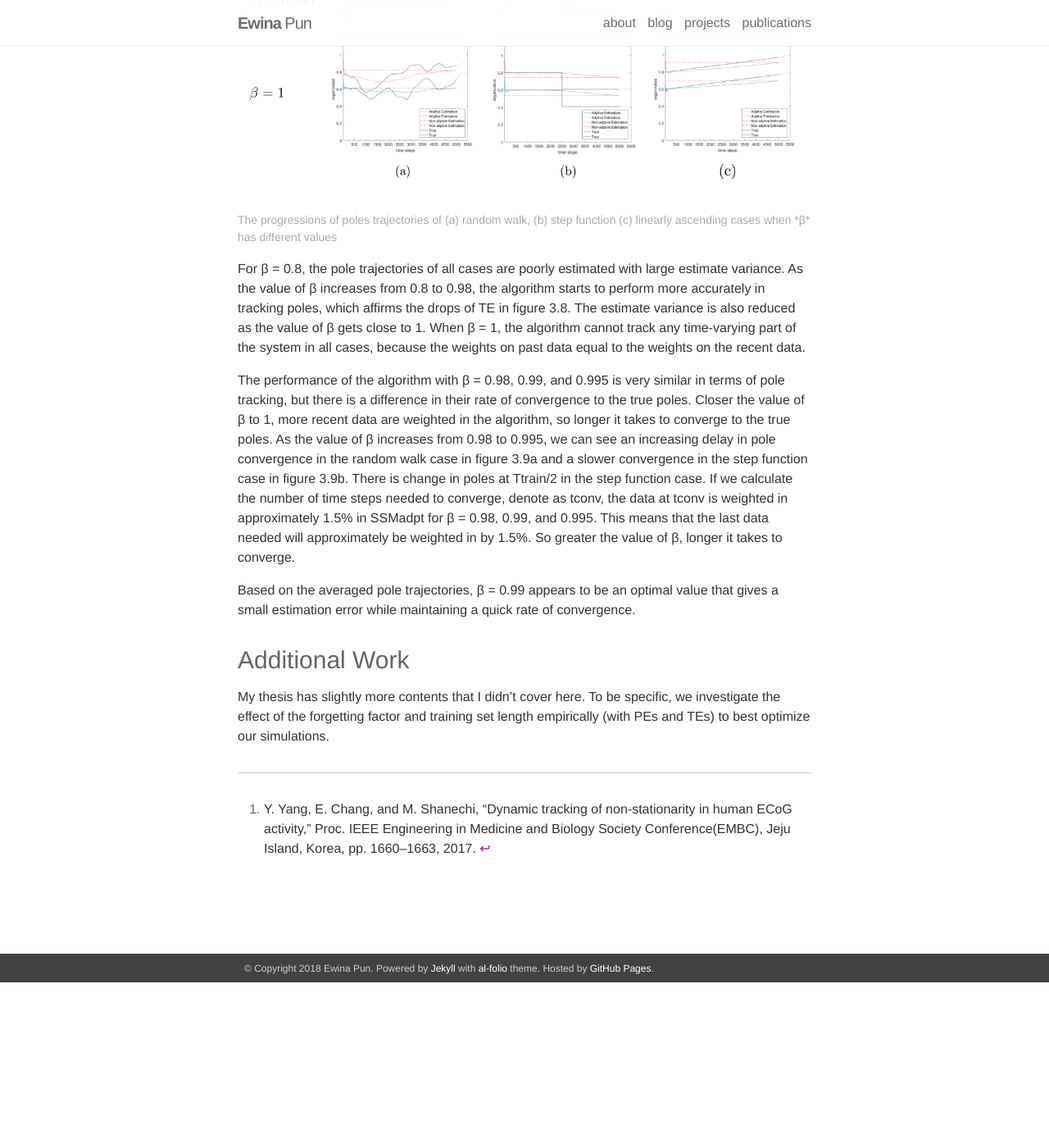
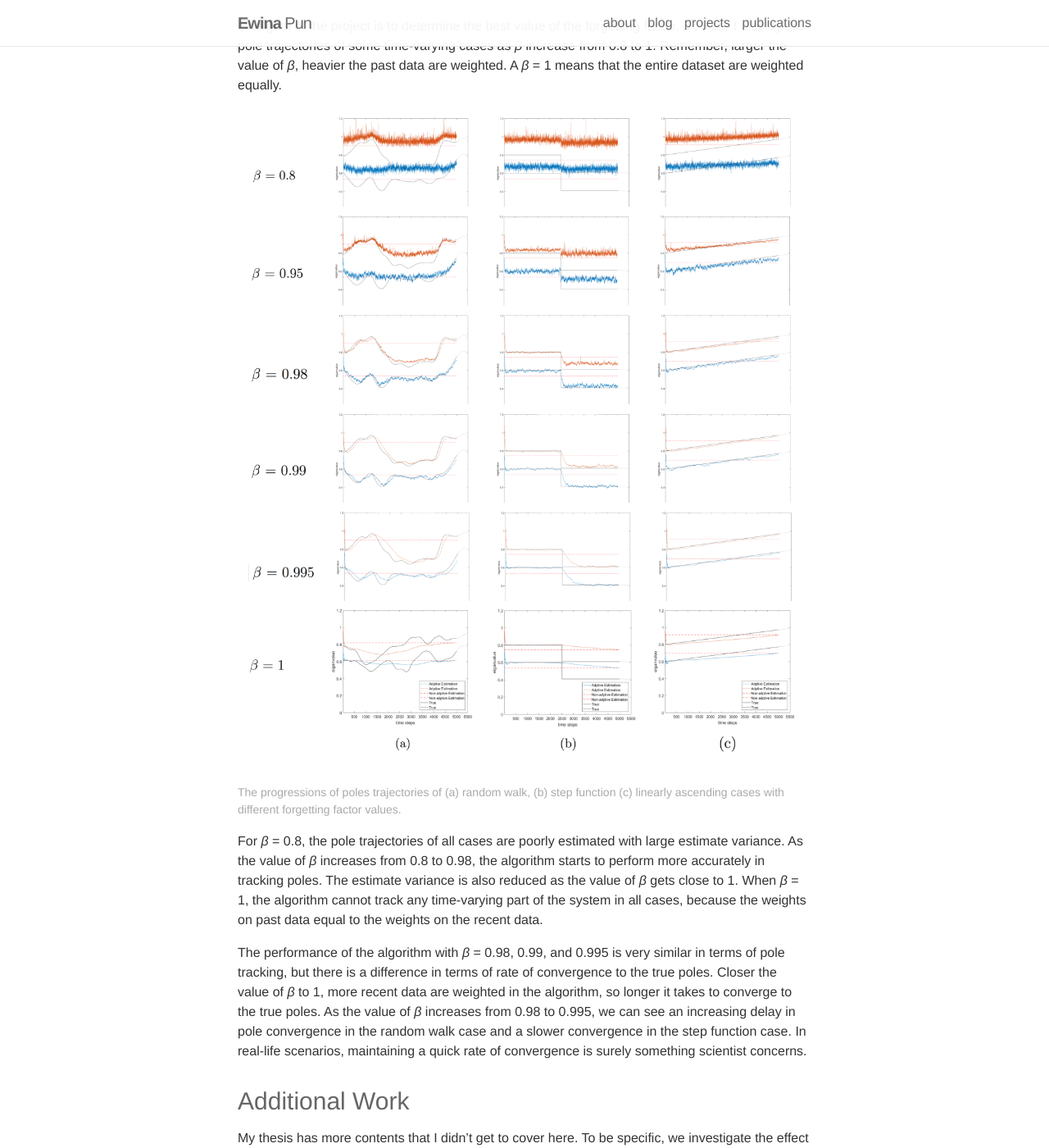
Before and after one commit to ewinapun/ewinapun.github.io, a Jekyll site: the page built from _projects/2_project.markdown, in a window 1280 px wide and 1400 px high, scrolled down 3963 px. Shown: the whole window at 82% size. Built offline with Jekyll 4.4.1, drawn with Linux system fonts in a browser that asks for light colours; nearby versions of some CDN libraries; before the commit the page ends 5161 px from its top, so only the background shows below that; some of the changed text lies outside the part shown.

Commit message:
subid project

```diff
--- a/_projects/2_project.markdown
+++ b/_projects/2_project.markdown
@@ -17,12 +17,16 @@
 
 ## results
 
+For each case, we visually evaluate the pole tracking ability of the adaptive algorithm and compare the output estimation in the test set. We also quantitatively compare PE and TE of both algorithms.
+
 <p>
     <img src="/assets/img/dynamic_tracking_project/all5waveforms.png" style="width: 99%;"/>
     <div class="caption">
         Waveforms of poles of system matrix A: (a) a time-invariant system, (b-e) time-varying systems with random walk, ascending linearly, changing abruptly with a step function, and ascending linearly with a step function, respectively.
     </div>
 </p>
+
+### Time-invariant system
 
 <p>
     <img src="/assets/img/dynamic_tracking_project/non(3)_eig_test_enlarged.png" style="width: 49%;"/>
@@ -32,14 +36,17 @@
     </div>
 </p>
 
+Since this is a time-invariant system, we set *β* = 1 to show that the adaptive algorithm can perform equally well when all past data are used. The pole estimation using the non-adaptive algorithm can perfectly track the true time-invariant poles and the estimated poles using adaptive algorithm can converge quickly to the true poles as well.
+
+### Time-varying systems
+
 <p>
     <img src="/assets/img/dynamic_tracking_project/auto(1)-eig-99.png" style="width: 49%;"/>
     <img src="/assets/img/dynamic_tracking_project/auto(1)-test-99.png" style="width: 49%;"/>
     <div class="caption">
-        Performance on random walk time-varying system: (a) Poles trajectories (b) Estimated outputs in test set.
+        Performance on random walk time-varying system: (a) Poles trajectories (b) Estimated outputs in test set. Each pole trajectory of the A matrix has different random walk patterns.
     </div>
 </p>
-
 
 <p>
     <img src="/assets/img/dynamic_tracking_project/lin(1)-eig-99.png" style="width: 49%;"/>
@@ -65,44 +72,45 @@
     </div>
 </p>
 
+For all time-varying cases, we can point out that the non-adaptive algorithm fails to track the poles trajectories over time. Even when the non-adaptive algorithm uses all past data, since only one estimated system is produced, it is impossible to track poles in an adaptive manner. On the other hand, the adaptive algorithm can effectively track the true poles of the time-varying system. In figure (b), the estimated outputs of the test set using the adaptive algorithm are also closer to the true outputs compared to the non-adaptive algorithm. Judging visually, we can already conclude that the adaptive algorithm has a higher estimation power in the simulated time-varying cases.
+
 ## Simulations summary
 
+We also want to compare the algorithms quantitatively using our defined error measures. For all time-varying cases, we obtain TE_adpt < TE_non-adpt and PE_baseline < PE_adpt < PE_non-adpt, proving that the performance of the adaptive algorithm is indeed better than the non-adaptive algorithm. Meanwhile, adaptive algorithm can perform equally well as the non-adaptive algorithm in the time-invariant case.
 
-
-| cases | *β* | TE_adpt | TE_non-adpt | PE_adpt | PE_non-adpt | PE_baseline |
+| cases | TE_adpt | TE_non-adpt | PE_adpt | PE_non-adpt | PE_baseline |
 | --- | --- | --- | ---  | --- | --- | --- |
-| TI | 1 | 1.01±0.33% | 0.079±0.062% | 30.18±0.05% | 30.19±0.05% | 25.81±0.02% |
+| TI | 1.01±0.33% | 0.079±0.062% | 30.18±0.05% | 30.19±0.05% | 25.81±0.02% |
 | random walk | 0.99 | 3.76±0.14% | 10.85±5.03% | 20.50±0.21% | 28.26±0.05% | 13.47±0.01% |
-| linear | 0.99 | 1.96±0.13% | 6.96±0.70% | 15.85±0.19% | 19.77±0.05% | 11.10±0.001% |
-| step-up | 0.99 | 2.68±0.75% | 14.48±0.35% | 13.36±0.17% | 15.23±0.04% | 9.59±0.001% |
-| lin+step-up | 0.99 | 3.78±0.05% | 7.06±0.75% | 17.80±0.19% | 20.77±0.05% | 13.70±0.002% |
+| linear | 1.96±0.13% | 6.96±0.70% | 15.85±0.19% | 19.77±0.05% | 11.10±0.001% |
+| step-up | 2.68±0.75% | 14.48±0.35% | 13.36±0.17% | 15.23±0.04% | 9.59±0.001% |
+| lin+step-up | 3.78±0.05% | 7.06±0.75% | 17.80±0.19% | 20.77±0.05% | 13.70±0.002% |
 
 <p>
     <div class="caption">
-        A summary table of the PE and TE for each case.
+        A summary table of the PEs and TEs for each case.
     </div>
 </p>
 
-Overall, TE_adpt < TE_non-adpt and PE_baseline < PE_adpt < PE_non-adpt for all time-varying cases. The performance of the adaptive algorithm is better than the non-adaptive algorithm.
 
 ## Influence of the forgetting factor
+
+One goal of the project is to determine the best value of the forgetting factor, *β* . Here I display the pole trajectories of some time-varying cases as *β* increase from 0.8 to 1. Remember, larger the value of *β*, heavier the past data are weighted. A *β* = 1 means that the entire dataset are weighted equally.
 
 <p>
     <img src="/assets/img/dynamic_tracking_project/beta_allwith1.png" style="width: 99%;"/>
     <div class="caption">
-        The progressions of poles trajectories of (a) random walk, (b) step function (c) linearly ascending cases when *β* has different values
+        The progressions of poles trajectories of (a) random walk, (b) step function (c) linearly ascending cases with different forgetting factor values.
     </div>
 </p>
 
-For β = 0.8, the pole trajectories of all cases are poorly estimated with large estimate variance. As the value of β increases from 0.8 to 0.98, the algorithm starts to perform more accurately in tracking poles, which affirms the drops of TE in figure 3.8. The estimate variance is also reduced as the value of β gets close to 1. When β = 1, the algorithm cannot track any time-varying part of the system in all cases, because the weights on past data equal to the weights on the recent data.
+For *β* = 0.8, the pole trajectories of all cases are poorly estimated with large estimate variance. As the value of *β* increases from 0.8 to 0.98, the algorithm starts to perform more accurately in tracking poles. The estimate variance is also reduced as the value of *β* gets close to 1. When *β* = 1, the algorithm cannot track any time-varying part of the system in all cases, because the weights on past data equal to the weights on the recent data.
 
-The performance of the algorithm with β = 0.98, 0.99, and 0.995 is very similar in terms of pole tracking, but there is a difference in their rate of convergence to the true poles. Closer the value of β to 1, more recent data are weighted in the algorithm, so longer it takes to converge to the true poles. As the value of β increases from 0.98 to 0.995, we can see an increasing delay in pole convergence in the random walk case in figure 3.9a and a slower convergence in the step function case in figure 3.9b. There is change in poles at Ttrain/2 in the step function case. If we calculate the number of time steps needed to converge, denote as tconv, the data at tconv is weighted in approximately 1.5% in SSMadpt for β = 0.98, 0.99, and 0.995. This means that the last data needed will approximately be weighted in by 1.5%. So greater the value of β, longer it takes to converge.
-
-Based on the averaged pole trajectories, β = 0.99 appears to be an optimal value that gives a small estimation error while maintaining a quick rate of convergence.
+The performance of the algorithm with *β* = 0.98, 0.99, and 0.995 is very similar in terms of pole tracking, but there is a difference in terms of rate of convergence to the true poles. Closer the value of *β* to 1, more recent data are weighted in the algorithm, so longer it takes to converge to the true poles. As the value of *β* increases from 0.98 to 0.995, we can see an increasing delay in pole convergence in the random walk case and a slower convergence in the step function case. In real-life scenarios, maintaining a quick rate of convergence is surely something scientist concerns.
 
 ### Additional Work
 
-My thesis has slightly more contents that I didn't cover here. To be specific, we investigate the effect of the forgetting factor and training set length empirically (with PEs and TEs) to best optimize our simulations.
+My thesis has more contents that I didn't get to cover here. To be specific, we investigate the effect of the forgetting factor and training set length empirically (with error measures) to best optimize our simulations.
 
 ***
 
```
